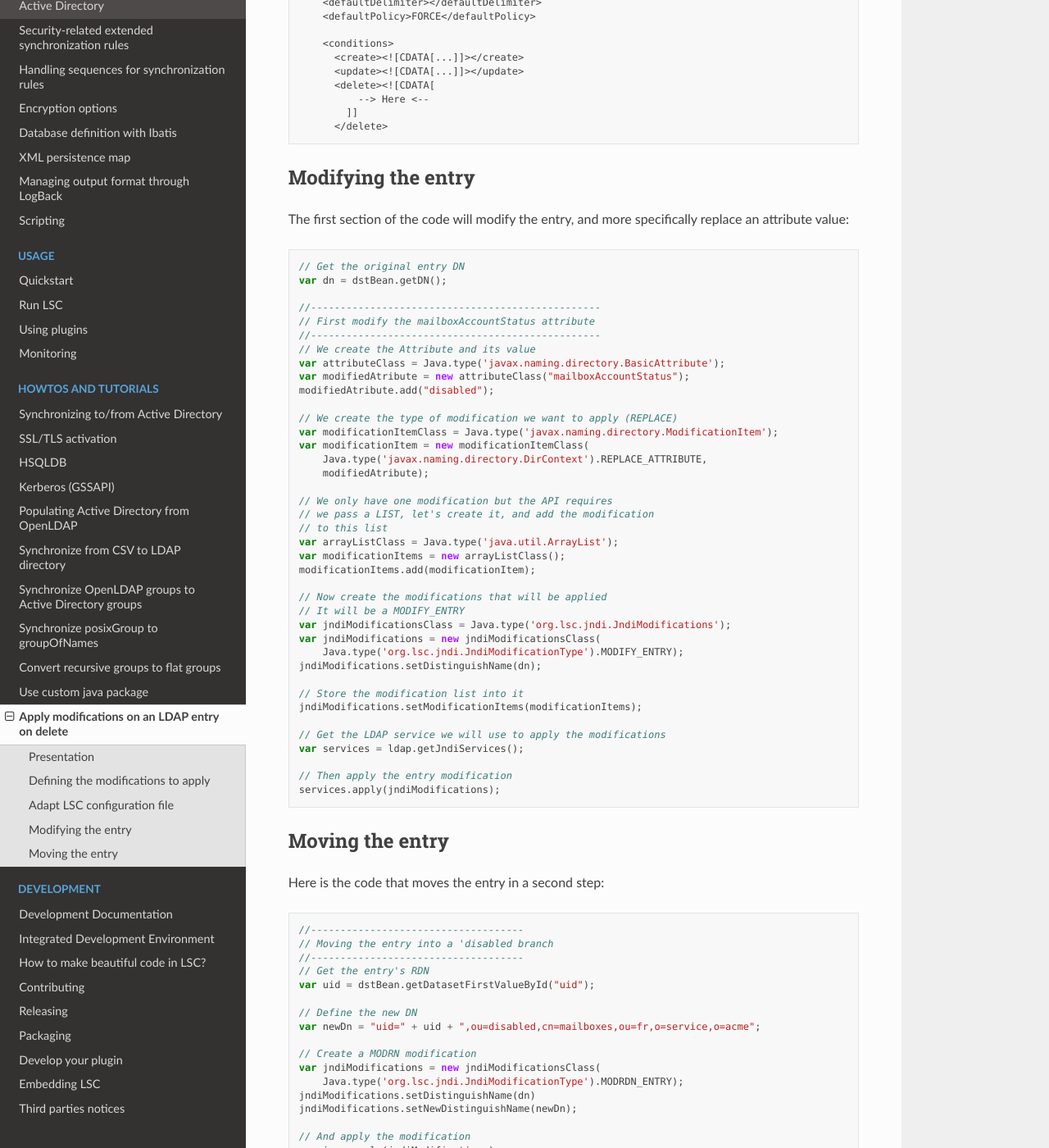
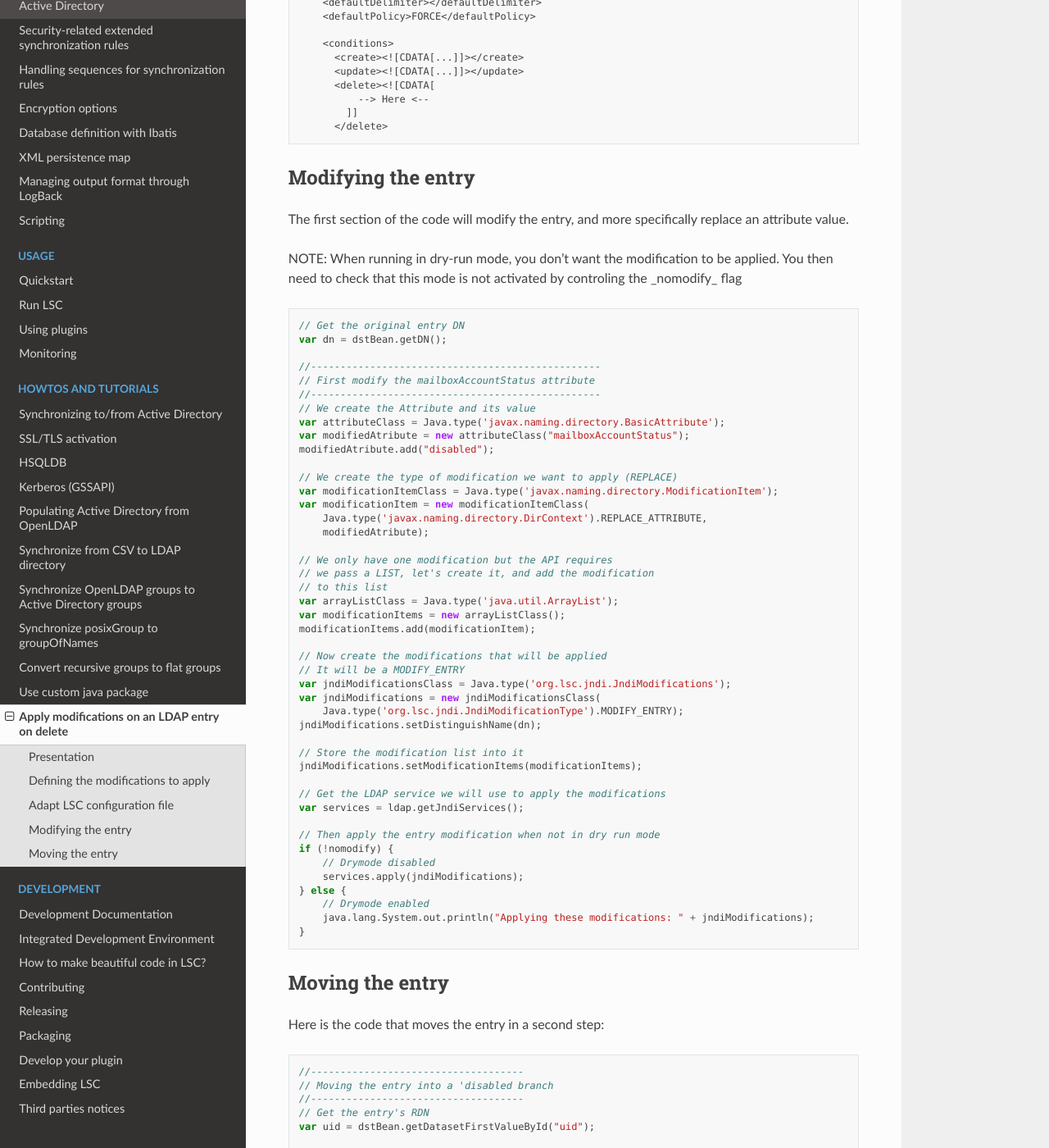
Before and after one commit to lsc-project/documentation, a Sphinx documentation site: the page built from source/applymodificationondelete.rst, in a window 1280 px wide and 1400 px high, scrolled down 2861 px. Shown: the whole window at 82% size. Built offline with Sphinx 7.4.7 and the Read the Docs theme 3.1.0, drawn with Linux system fonts in a browser that asks for light colours; some of the changed text lies outside the part shown.

Commit message:
Update applymodificationondelete.rst
Added the handling of dry-run mode

```diff
--- a/source/applymodificationondelete.rst
+++ b/source/applymodificationondelete.rst
@@ -133,7 +133,9 @@ Finally, here is the place where we are going to inject our script:
 Modifying the entry
 ===================
 
-The first section of the code will modify the entry, and more specifically replace an attribute value:
+The first section of the code will modify the entry, and more specifically replace an attribute value.
+
+NOTE: When running in dry-run mode, you don't want the modification to be applied. You then need to check that this mode is not activated by controling the _nomodify_ flag
 
 .. code-block:: javascript
 
@@ -174,9 +176,14 @@ The first section of the code will modify the entry, and more specifically repla
         // Get the LDAP service we will use to apply the modifications
         var services = ldap.getJndiServices();
 
-        // Then apply the entry modification
-        services.apply(jndiModifications);
-
+        // Then apply the entry modification when not in dry run mode
+        if (!nomodify) {
+            // Drymode disabled
+            services.apply(jndiModifications);
+        } else {
+            // Drymode enabled
+            java.lang.System.out.println("Applying these modifications: " + jndiModifications);
+        }
 
 Moving the entry
 ================
@@ -200,9 +207,14 @@ Here is the code that moves the entry in a second step:
             jndiModifications.setDistinguishName(dn)
             jndiModifications.setNewDistinguishName(newDn);
 
-            // And apply the modification
-            services.apply(jndiModifications);
-
+            // And apply the modification, again when not in dry run mode:
+            if (!nomodrdn) {  // Check if we can move an entry
+                // Dry run disabled
+                services.apply(jndiModifications);
+            } else {
+                // Drymode enabled
+                java.lang.System.out.println("Moving this entry: " + dn + " to " + newDn);
+            }
             // Last,  not least, return 'false' so that the entry is not deleted
             false
 
```
